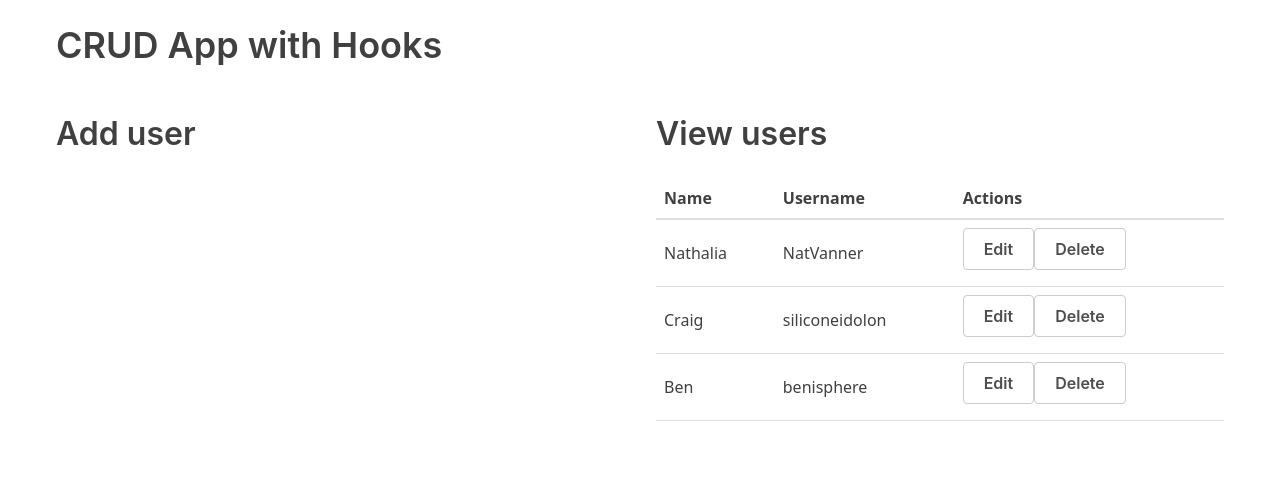
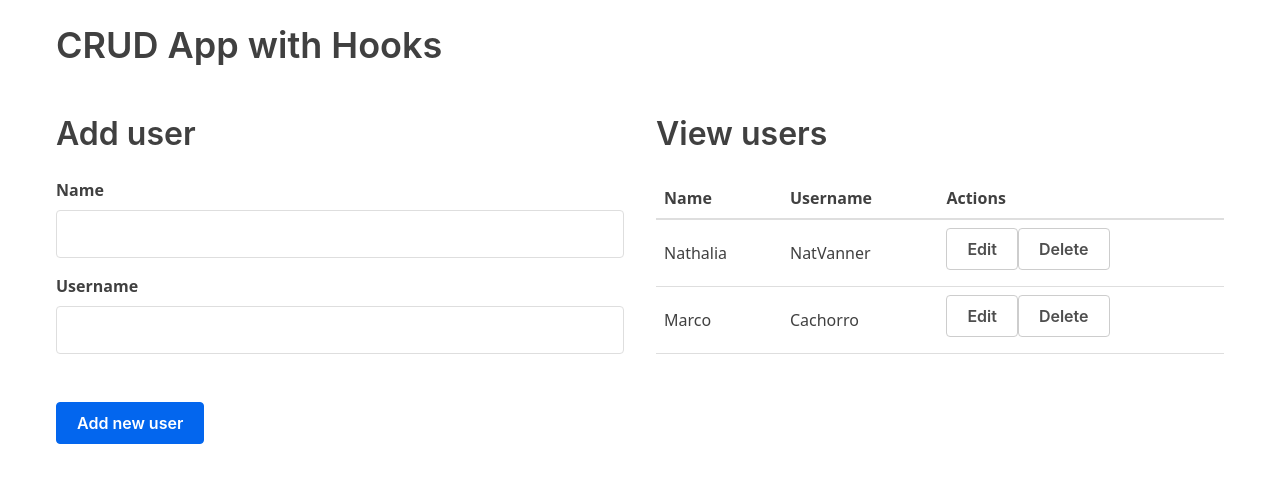
Before and after one commit to nescalan/create-react-user, a React (Create React App) app in the folder create-react-user/: page / in a window 1280 px wide. Shown: the top 482 px of the page. Built offline with nearby package versions, Linux system fonts and the light colour scheme.

Commit message:
AddUserForm: finished - minute 27:00

```diff
--- a/create-react-user/package.json
+++ b/create-react-user/package.json
@@ -8,6 +8,7 @@
     "@testing-library/user-event": "^12.8.3",
     "react": "^17.0.2",
     "react-dom": "^17.0.2",
+    "react-hook-form": "^7.20.1",
     "react-scripts": "^3.4.4",
     "uuid": "^8.3.2",
     "web-vitals": "^1.1.2"
--- a/create-react-user/public/index.html
+++ b/create-react-user/public/index.html
@@ -14,7 +14,6 @@
       manifest.json provides metadata used when your web app is installed on a
       user's mobile device or desktop. See https://developers.google.com/web/fundamentals/web-app-manifest/
     -->
-    <link rel="manifest" href="%PUBLIC_URL%/manifest.json" />
     <!--
       Notice the use of %PUBLIC_URL% in the tags above.
       It will be replaced with the URL of the `public` folder during the build.
--- /dev/null
+++ b/create-react-user/src/AddUserForm/AddUserForm.js
@@ -0,0 +1,54 @@
+import React from "react";
+import { useForm } from "react-hook-form";
+
+const AddUserForm = (props) => {
+  // useForm
+  const {
+    register,
+    handleSubmit,
+    formState: { errors },
+  } = useForm();
+
+  // Handle OnSbmit()
+  const onSubmit = (data, e) => {
+    data.id = null;
+    console.log(data);
+    props.addUser(data);
+    e.target.reset();
+  };
+
+  return (
+    <form onSubmit={handleSubmit(onSubmit)}>
+      <label>Name</label>
+      <input
+        type="text"
+        name="name"
+        {...register("name", {
+          required: true,
+          maxLength: 30,
+          message: "Required",
+        })}
+      />
+      {errors.name && (
+        <span className="alert alert-danger"> This field is required</span>
+      )}
+
+      <label>Username</label>
+      <input
+        type="text"
+        name="userName"
+        {...register("userName", {
+          required: true,
+          maxLength: 30,
+          message: "Required",
+        })}
+      />
+      {errors.userName && (
+        <span className="alert alert-danger"> This field is required</span>
+      )}
+      <button className="d-flex mt-5">Add new user</button>
+    </form>
+  );
+};
+
+export { AddUserForm };
--- a/create-react-user/src/App/App.js
+++ b/create-react-user/src/App/App.js
@@ -1,22 +1,31 @@
 import React from "react";
 import { useState } from "react";
-import { UserTable } from "../UserTable/UserTable";
 import { v4 as uuidv4 } from "uuid";
 
+// Styles
 import "./App.css";
+
+// Local Modules
+import { AddUserForm } from "../AddUserForm/AddUserForm";
+import { UserTable } from "../UserTable/UserTable";
 
 function App() {
   // Initial State
   const usersData = [
     { id: uuidv4(), name: "Nathalia", userName: "NatVanner" },
-    { id: uuidv4(), name: "Craig", userName: "siliconeidolon" },
-    { id: uuidv4(), name: "Ben", userName: "benisphere" },
+    { id: uuidv4(), name: "Marco", userName: "Cachorro" },
   ];
-
-  // const usersData = [];
 
   // State
   const [users, setUsers] = useState(usersData);
+
+  // Add New User
+  const addUser = (user) => {
+    user.id = uuidv4();
+    console.log(toString(user));
+    setUsers([...users, user]);
+    console.log(user.userName);
+  };
 
   return (
     <div className="container">
@@ -24,6 +33,7 @@ function App() {
       <div className="flex-row">
         <div className="flex-large">
           <h2>Add user</h2>
+          <AddUserForm addUser={addUser} />
         </div>
         <div className="flex-large">
           <h2>View users</h2>
--- a/create-react-user/src/UserTable/UserTable.js
+++ b/create-react-user/src/UserTable/UserTable.js
@@ -1,7 +1,6 @@
 import React from "react";
 
 function UserTable({ users }) {
-  console.log("ESte es users.name" + users.name);
   return (
     <table>
       <thead>
```
Also changed, not shown: create-react-user/public/manifest.json (deleted), 1 other file (tests, documents, lock files or other folders).
